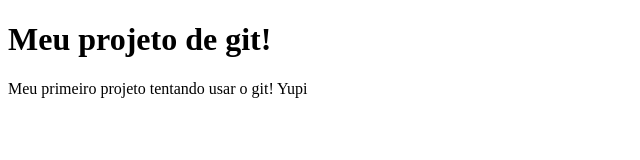
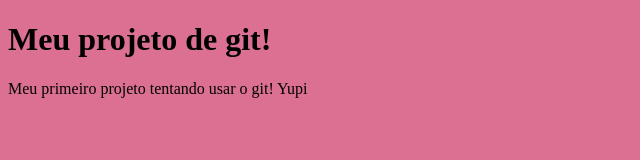
Before and after one commit to marypereira/meu-site, a plain HTML site: page index.html in a window 1280 px wide. Shown: the whole page, without its empty margins (0-640 px from the left). Drawn offline with Linux system fonts and the light colour scheme.

Commit message:
inicio do design

```diff
--- /dev/null
+++ b/estilo.css
@@ -0,0 +1,3 @@
+body{
+    background-color: palevioletred;
+}
--- a/index.html
+++ b/index.html
@@ -4,6 +4,7 @@
     <meta charset="UTF-8">
     <meta name="viewport" content="width=device-width, initial-scale=1.0">
     <meta http-equiv="X-UA-Compatible" content="ie=edge">
+    <link rel="stylesheet" href="estilo.css">
     <title>Document</title>
 </head>
 <body>
```
